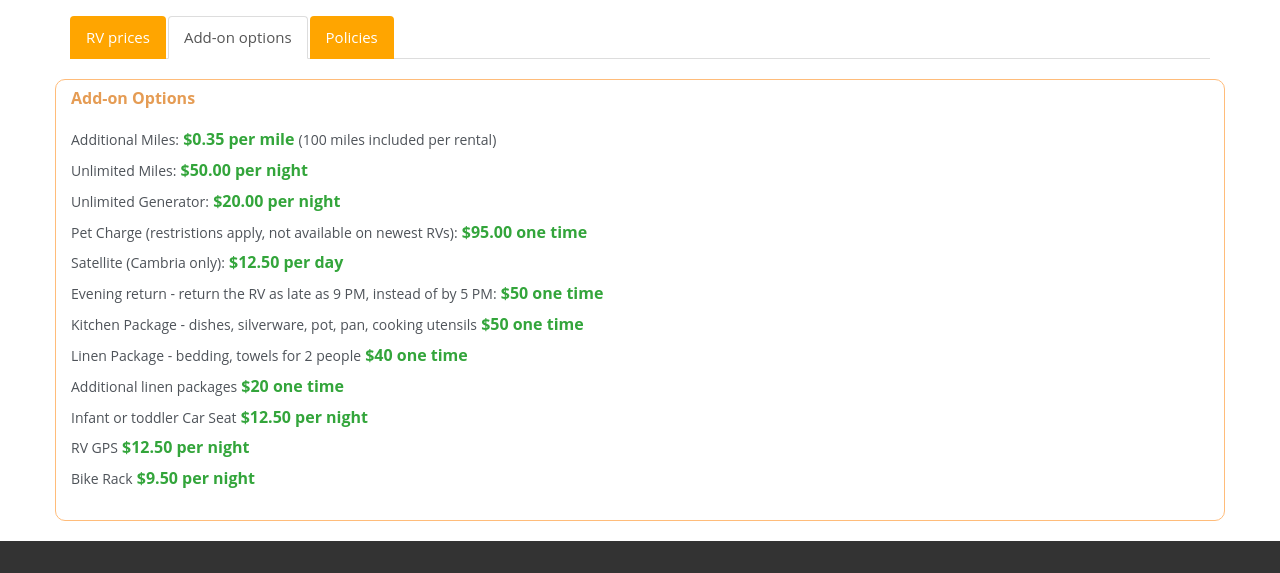
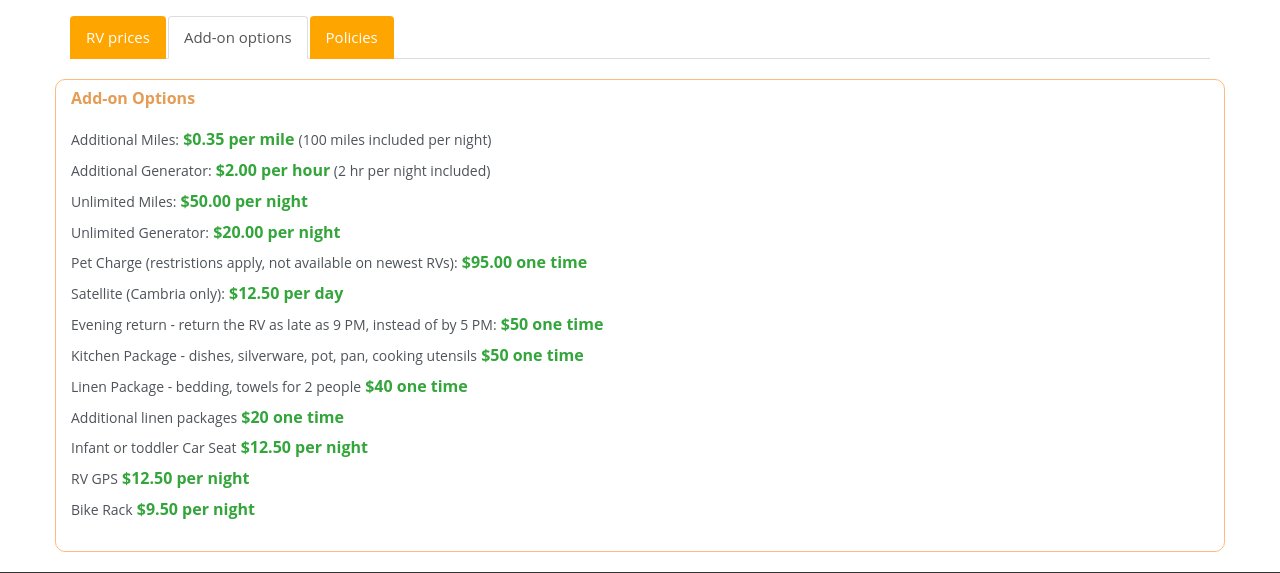
Before and after one commit to prodocik/GMCWebPhp, a PHP site: page /pricing in a window 1280 px wide, after a click on "Add-on options". Shown: the part 292-865 px from the top of the page. Run offline with PHP 8.4, Linux system fonts and the light colour scheme; some web fonts are replaced.

Commit message:
text changes
pricing text changes

```diff
--- a/assets.php
+++ b/assets.php
@@ -12,7 +12,7 @@
 <link href="css/fonts.css" rel="stylesheet" />
 <link href="slick/slick.css" rel="stylesheet" />
 <link rel="stylesheet" href="css/faqEngine.css?version=3">
-<link href="css/style.css?version=13" rel="stylesheet" />
+<link href="css/style.css?version=14" rel="stylesheet" />
 <script src="js/jquery.min.js"></script>
 <script src="js/bootstrap.min.js"></script>
 <script src="js/date-format.js"></script>
--- a/prices.php
+++ b/prices.php
@@ -301,7 +301,8 @@
                     <div class="prices prices1 col-md-12 col-sm-12">
                         <ul>
                             <h4>Add-on Options </h4>
-                            <li>Additional Miles:<span> $0.35 per mile </span> (100 miles included per rental)</li>
+                            <li>Additional Miles:<span> $0.35 per mile </span> (100 miles included per night)</li>
+                            <li>Additional Generator:<span> $2.00 per hour</span> (2 hr per night included)</li>
                             <li>Unlimited Miles:<span> $50.00 per night </span></li>
                             <li>Unlimited Generator:<span> $20.00 per night </span></li>
                             <li>Pet Charge (restristions apply, not available on newest RVs):<span> $95.00 one time </span></li>
@@ -326,8 +327,9 @@
                     <div class="prices prices1 col-md-12 col-sm-12">
                         <ul>
                             <h4>Booking Policy</h4>
-                            <li>Reservation must be at least <span> 3 nights April 1 - December 1 and during holidays</span></li>
-                            <li>Miles Included: <span>100 miles included per rental</span></li>
+                            <li>Reservation must be at least <span> 3 nights </span> (April 1 - December 1 and during holidays)</li>
+                            <li>Miles Included: <span>100 miles included per night</span></li>
+                            <li>Generator hours included: <span>2 hr per night</span></li>
 
                         </ul>
                     </div>
@@ -340,9 +342,8 @@
                     <div class="prices prices1 col-md-12 col-sm-12">
                         <ul>
                             <h4>Seasons</h4>
-                            <li>Winter<span> from 3-JAN to 1-MAR</span> </li>
+                            <li>Winter from <span> 3-JAN </span> to <span>1-MAR</span> </li>
                             <li>Peak pricing applies during certain holidays and special events</li>
-
                         </ul>
                     </div>
                 </div>
@@ -355,7 +356,7 @@
                         <ul>
                             <h4>Pickup  and Return</h4>
                             <li>Pickup is<span> 10 AM  -   4 PM </span></li>
-                            <li>Return is<span> 11 AM or earlier, unless evening return is booked</span> </li>
+                            <li>Return is<span> 11 AM or earlier</span>, unless evening return is booked </li>
                         </ul>
                     </div>
                 </div>
```
